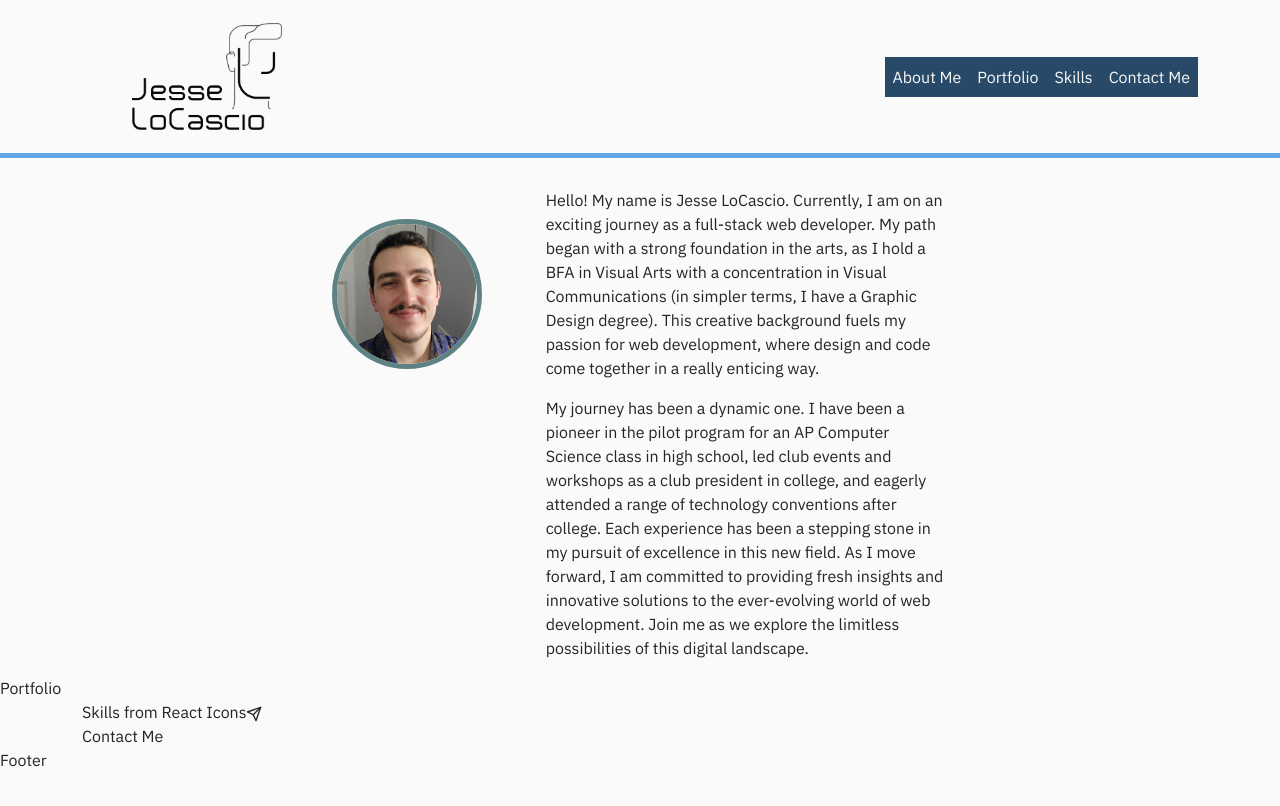
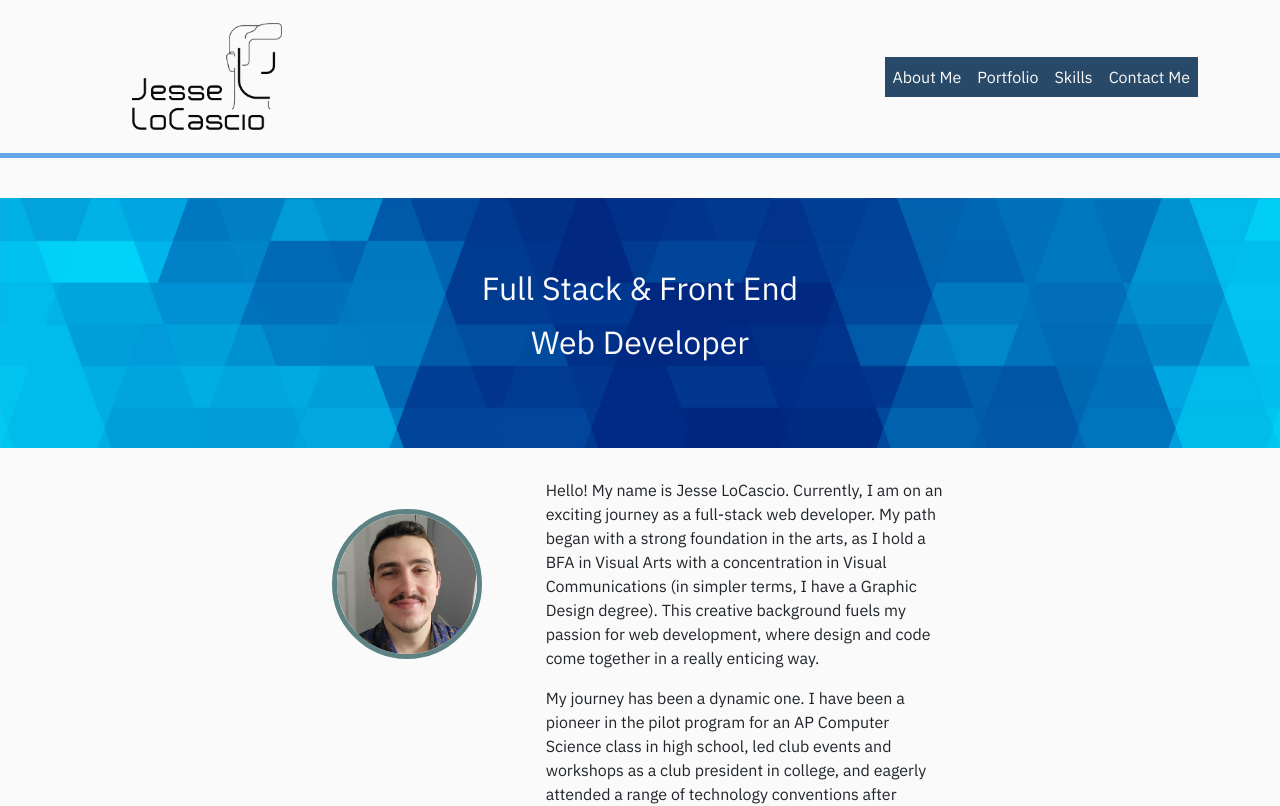
Before and after one commit to jeslocascio/Professional_Portfolio_Website, a React (Vite) app: page / in a window 1280 px wide. Shown: the top 806 px of the page. Built offline with nearby package versions, Linux system fonts and the light colour scheme; the HTML template or start-up script is replaced by a standard one.

Commit message:
Added Top Banner to Page

```diff
--- /dev/null
+++ b/src/components/Banner.jsx
@@ -0,0 +1,14 @@
+import "../styles/Banner.css";
+
+function Banner() {
+    return (
+        <div className="banner">
+            <div className="banner-text">
+                <p>Full Stack & Front End</p>
+                <p>Web Developer</p>
+            </div>
+        </div>
+    );
+}
+
+export default Banner;
--- a/src/pages/Homepage.jsx
+++ b/src/pages/Homepage.jsx
@@ -1,4 +1,5 @@
 import Header from '../components/Header';
+import Banner from '../components/Banner';
 import AboutMe from '../components/AboutMe';
 import ContactMe from '../components/ContactMe';
 import Portfolio from '../components/Portfolio';
@@ -9,6 +10,7 @@ function Homepage() {
   return (
     <div>
       <Header />
+      <Banner />
       <AboutMe />
       <Portfolio />
       <Skills />
--- /dev/null
+++ b/src/styles/Banner.css
@@ -0,0 +1,17 @@
+.banner {
+    margin-top: 40px;
+    padding: 0;
+    display: flex;
+    justify-content: center;
+    align-items: center;
+    height: 250px;
+    background-image: url('../assets/Banner_Background.jpg'); /* Replace with your image path */
+    background-size: cover;
+    color: var(--alabaster);
+    text-align: center;
+}
+
+.banner-text {
+    font-size: 2em;
+    line-height: 1.2;
+}
```
Also changed, not shown: src/assets/Banner_Background.jpg (added).
